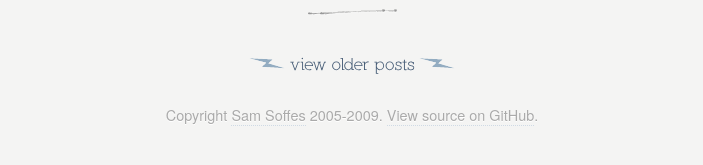
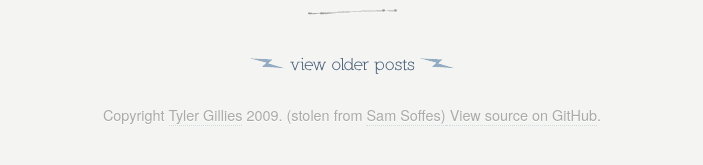
Before and after one commit to hackervera/tjgillies.github.com, a Jekyll site: the page built from index.html, in a window 1280 px wide. Shown: the part 325-490 px from the top of the page, without its empty margins (288-991 px from the left). Built offline with Jekyll 4.4.1, drawn with Linux system fonts in a browser that asks for light colours; Markdown is read by kramdown in place of the engine named in the settings; some of the changed lines change nothing that is shown.

Commit message:
edited out sams stuff

```diff
--- a/_layouts/default.html
+++ b/_layouts/default.html
@@ -4,8 +4,6 @@
     <meta http-equiv="content-type" content="text/html;charset=utf-8" />
     <title>samsoff.es{% if page.title %} - {% endif %}{{ page.title }}</title>{% if page.description %}
     <meta name="description" content="{{ page.description }}"/>{% endif %}
-    <link href="http://feeds.feedburner.com/samsoffes/blog" rel="alternate" title="samsoff.es" type="application/atom+xml" />
-    <link href="http://feeds.feedburner.com/samsoffes/the-experiment" rel="alternate" title="The Experiment Podcast" type="application/atom+xml" />
     <link href="/stylesheets/screen.css" media="screen" rel="stylesheet" type="text/css" />
     <link href="/stylesheets/iphone.css" media="only screen and (max-device-width: 480px)" rel="stylesheet" type="text/css" />
     <meta name="viewport" content="width=320, user-scalable=no" />
@@ -37,11 +35,10 @@
     </div>
     <div id="footer" class="wrapper">
     	<p class="clear">
-    	    <span>Copyright <a href="/">Sam Soffes</a> 2005-2009.</span>
-    	    <span><a href="http://github.com/samsoffes/samsoffes.github.com" target="_blank" rel="external nofollow">View source on GitHub</a>.</span>
+    	    <span>Copyright <a href="/">Tyler Gillies</a> 2009. (stolen from <a href="samsoff.es" target="_new">Sam Soffes)</span>
+    	    <span><a href="http://github.com/tjgillies/tjgillies.github.com" target="_blank" rel="external nofollow">View source on GitHub</a>.</span>
       </p>
     </div>
     <script src="/javascripts/iphone.js" type="text/javascript"></script>
-    <script type="text/javascript">var gaJsHost=(("https:"==document.location.protocol)?"https://ssl.":"http://www.");document.write(unescape("%3Cscript src='"+gaJsHost+"google-analytics.com/ga.js' type='text/javascript'%3E%3C/script%3E"));</script><script type="text/javascript">try{var pageTracker=_gat._getTracker("UA-5609322-1");pageTracker._trackPageview();}catch(err){}</script>
   </body>
 </html>
```
